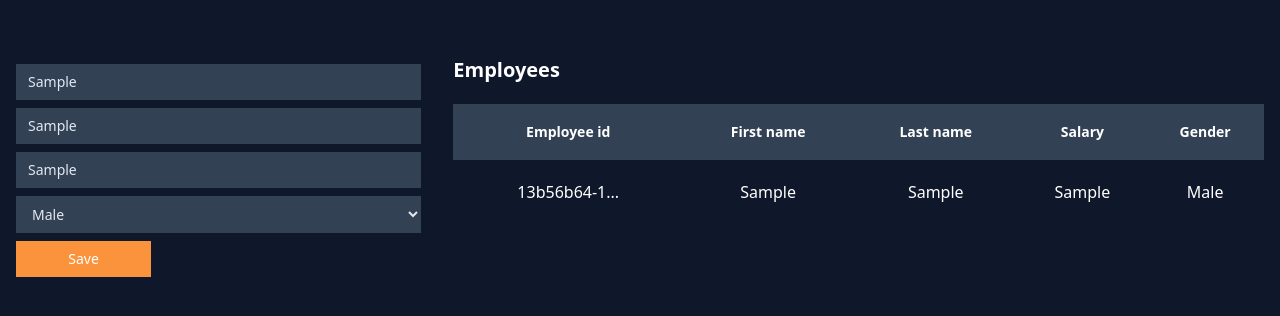
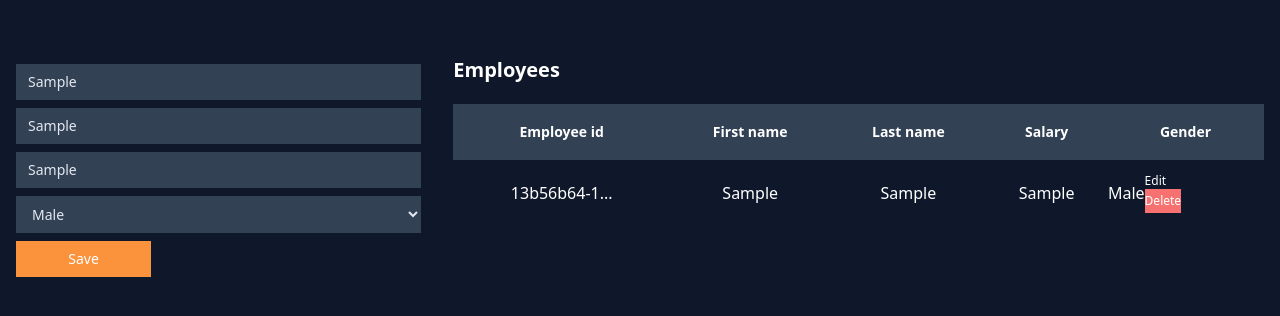
Before and after one commit to MonamaTV/simple-employee-app, a React (Vite) app: page / in a window 1280 px wide. Both pictures are taken after typing "Sample", "Sample", "Sample" into the empty fields and a click on the button "Save". Shown: the top 316 px of the page. Built offline with nearby package versions, Linux system fonts and the light colour scheme.

Commit message:
To be continued at the lab

```diff
--- a/src/App.tsx
+++ b/src/App.tsx
@@ -32,7 +32,9 @@ const App = () => {
     setEmployees([...employees, newEmployee]);
   };
 
-  const handleUserInput = (event: React.ChangeEvent<HTMLInputElement>) => {
+  const handleUserInput = (
+    event: React.ChangeEvent<HTMLInputElement | HTMLSelectElement>
+  ) => {
     const name = event.target.name;
     const value = event.target.value;
     setEmployee({ ...employee, [name]: value });
--- a/src/components/Form.tsx
+++ b/src/components/Form.tsx
@@ -5,7 +5,9 @@ import Select from "./Select";
 
 type FormTypes = {
   handleFormSubmission: (event: React.FormEvent<HTMLFormElement>) => void;
-  handleUserInput: (event: ChangeEvent<HTMLInputElement>) => void;
+  handleUserInput: (
+    event: ChangeEvent<HTMLInputElement | HTMLSelectElement>
+  ) => void;
 };
 
 const Form = ({ handleFormSubmission, handleUserInput }: FormTypes) => {
@@ -31,7 +33,7 @@ const Form = ({ handleFormSubmission, handleUserInput }: FormTypes) => {
         placeholder="Employee gender"
         name="gender"
       /> */}
-      <Select />
+      <Select name="gender" handleUserInput={handleUserInput} />
       <Button />
     </form>
   );
--- a/src/components/Select.tsx
+++ b/src/components/Select.tsx
@@ -1,17 +1,21 @@
 import { ChangeEvent } from "react";
 
-type InputTypes = {
-  placeholder: string;
+type SelectTypes = {
+  placeholder?: string;
   name: string;
-  handleUserInput: (event: ChangeEvent<HTMLInputElement>) => void;
+  handleUserInput: (event: ChangeEvent<HTMLSelectElement>) => void;
 };
 
-const Select = () => {
+const Select = ({ name, handleUserInput }: SelectTypes) => {
   return (
-    <select className="block px-3 py-2 text-sm bg-slate-700 outline-none w-full my-2 text-slate-200">
+    <select
+      name={name}
+      onChange={handleUserInput}
+      className="block px-3 py-2 text-sm bg-slate-700 outline-none w-full my-2 text-slate-200"
+    >
       <option value="Male">Male</option>
-      <option value="Male">Female</option>
-      <option value="Male">Other</option>
+      <option value="Female">Female</option>
+      <option value="Other">Other</option>
     </select>
   );
 };
--- a/src/components/Table.tsx
+++ b/src/components/Table.tsx
@@ -15,16 +15,26 @@ const Table = ({ employees }: { employees: Employee[] }) => {
       <tbody className="text-center px-5  [&>*:nth-child(even)]:bg-slate-500">
         {employees.map((employee) => (
           <tr
-            className="h-10 hover:opacity-25 peer-first:block"
+            className="transition-all delay-100 duration-300 h-10 hover:text-slate-600 group relative"
             key={employee.employeeId}
           >
             <td>{employee.employeeId.slice(0, 10) + "..."}</td>
             <td>{employee.name}</td>
             <td>{employee.surname}</td>
             <td>{employee.salary}</td>
-            <td>{employee.gender}</td>
-            <button className="hidden peer">Edit</button>
-            <button className="hidden peer">Delete</button>
+            <td className="flex flex-row items-center">
+              {employee.gender}
+
+              <div>
+                {" "}
+                <span className="flex h-full items-center text-xs  right-20 group-hover:display">
+                  Edit
+                </span>
+                <span className="flex flex-row bg-red-400 py-1 items-center text-xs  right-10 group-hover:display">
+                  Delete
+                </span>
+              </div>
+            </td>
           </tr>
         ))}
       </tbody>
```
